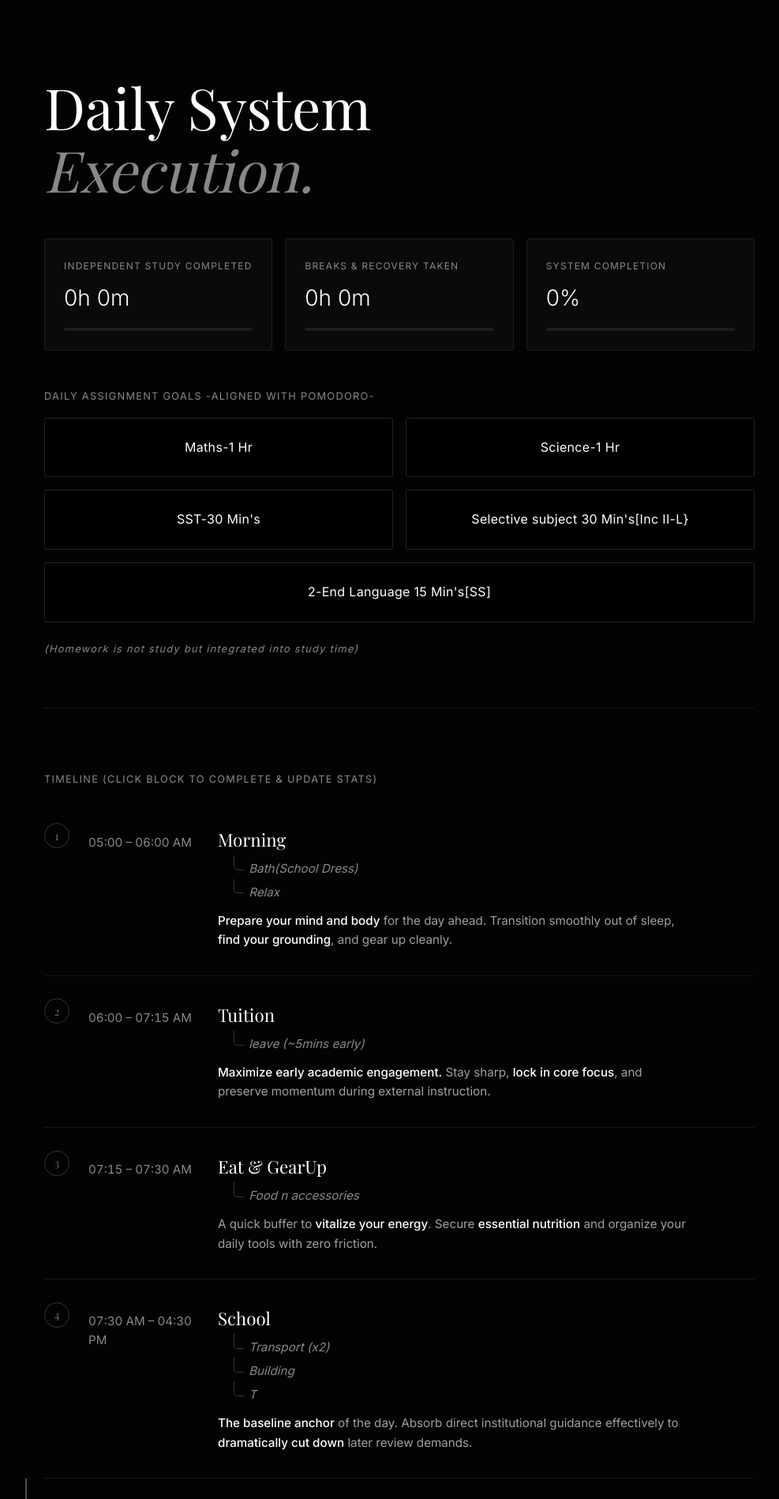
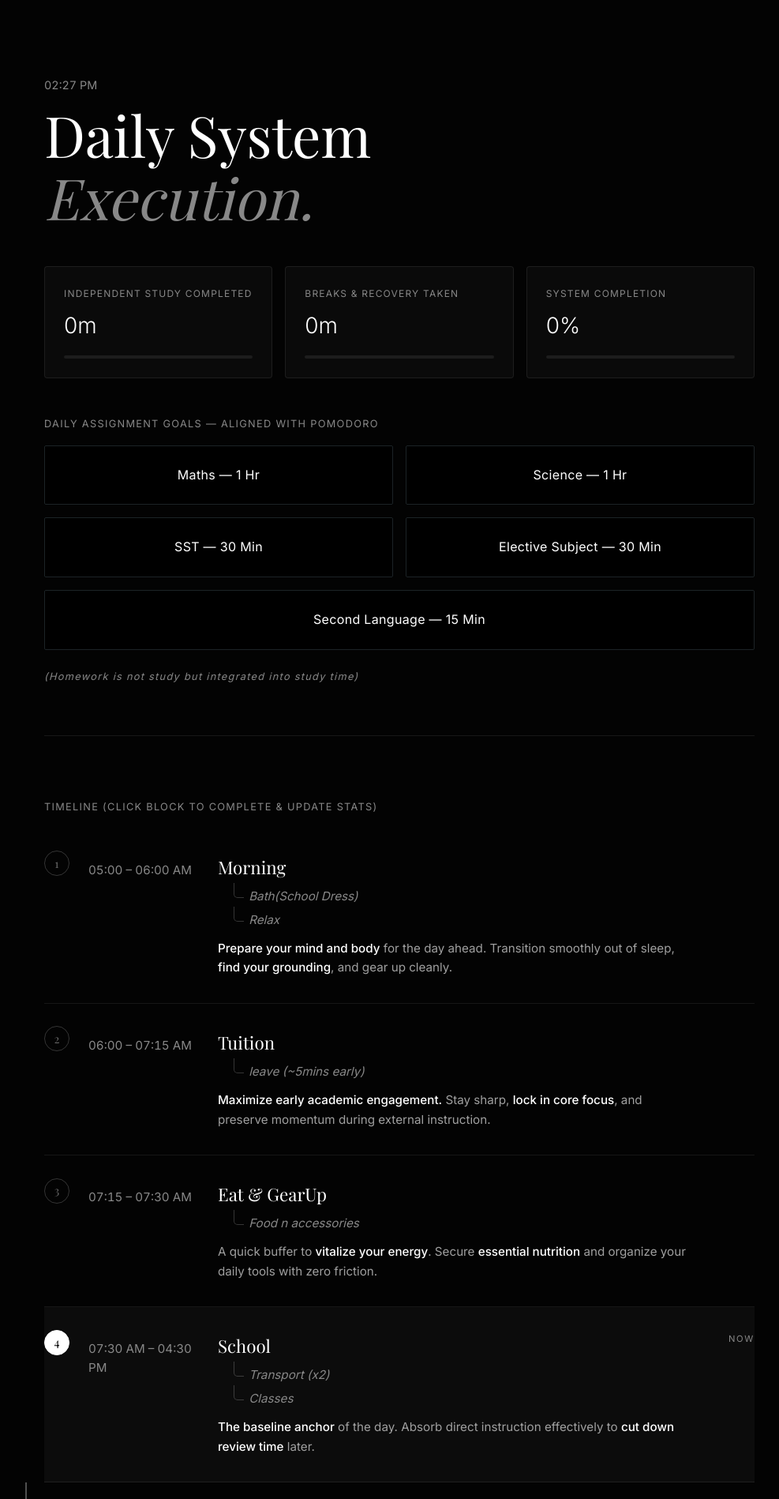
Before and after one commit to TheSusyCoder/Apex-Pinnacle, a plain HTML site: page In-Day Timeblock.html in a window 1280 px wide. Shown: the top 1898 px of the page at 79% size, without its empty margins (134-1121 px from the left). Drawn offline with nearby package versions, Linux system fonts and the light colour scheme; a web font is replaced by a local one.

Commit message:
Add files via upload

```diff
--- a/In-Day Timeblock.html
+++ b/In-Day Timeblock.html
@@ -302,6 +302,32 @@
         .time-row.realized .tree-item::before { border-color: #333; }
         .time-row.realized .row-time { color: #333; }
 
+        /* Current Block Indicator */
+        .time-row.current {
+            background: rgba(255, 255, 255, 0.04);
+        }
+        .time-row.current .row-num {
+            color: #000;
+            background: #fff;
+            border-color: #fff;
+        }
+        .time-row.current::before {
+            content: 'NOW';
+            position: absolute;
+            top: 2rem;
+            right: 0;
+            font-size: 0.7rem;
+            letter-spacing: 0.15em;
+            color: var(--muted-text);
+        }
+
+        .live-clock {
+            font-variant-numeric: tabular-nums;
+            color: var(--muted-text);
+            font-size: 0.9rem;
+            margin-bottom: 0.75rem;
+        }
+
         /* --- System Message Box --- */
         .system-message {
             background: #050505;
@@ -336,6 +362,7 @@
 
     <section class="hero container">
         <div class="load-fade delay-1">
+            <p class="live-clock" id="live-clock"></p>
             <h1>Daily System<br><em>Execution.</em></h1>
         </div>
 
@@ -364,22 +391,22 @@
         </div>
 
         <div class="allocation-section load-fade delay-3">
-            <span class="allocation-label">DAILY ASSIGNMENT GOALS -ALIGNED WITH POMODORO-</span>
+            <span class="allocation-label">Daily Assignment Goals — Aligned with Pomodoro</span>
             <div class="quota-grid">
                 <div class="quota-card" onclick="toggleQuota(this)">
-                    <h4>Maths-1 Hr</h4>
+                    <h4>Maths — 1 Hr</h4>
                 </div>
                 <div class="quota-card" onclick="toggleQuota(this)">
-                    <h4>Science-1 Hr</h4>
+                    <h4>Science — 1 Hr</h4>
                 </div>
                 <div class="quota-card" onclick="toggleQuota(this)">
-                    <h4>SST-30 Min's</h4>
+                    <h4>SST — 30 Min</h4>
                 </div>
                 <div class="quota-card" onclick="toggleQuota(this)">
-                    <h4>Selective subject 30 Min's[Inc II-L}</h4>
+                    <h4>Elective Subject — 30 Min</h4>
                 </div>
                 <div class="quota-card wide" onclick="toggleQuota(this)">
-                    <h4>2-End Language 15 Min's[SS]</h4>
+                    <h4>Second Language — 15 Min</h4>
                 </div>
             </div>
             <span class="allocation-label" style="text-transform: none; margin-top: 1.5rem; display: block; font-style: italic;">(Homework is not study but integrated into study time)</span>
@@ -434,9 +461,8 @@
                     <h2>School</h2>
                     <p>
                         <span class="tree-item">Transport (x2)</span>
-                        <span class="tree-item">Building</span>
-                        <span class="tree-item">T</span>
-                        <span style="display: block; margin-top: 0.75rem; color: #a0a0a0;"><strong>The baseline anchor</strong> of the day. Absorb direct institutional guidance effectively to <strong>dramatically cut down</strong> later review demands.</span>
+                        <span class="tree-item">Classes</span>
+                        <span style="display: block; margin-top: 0.75rem; color: #a0a0a0;"><strong>The baseline anchor</strong> of the day. Absorb direct instruction effectively to <strong>cut down review time</strong> later.</span>
                     </p>
                 </div>
             </div>
@@ -497,7 +523,7 @@
 
     <div class="container scroll-fade">
         <div class="system-message">
-            <p><strong>Systems build success.</strong> Every completed block is a vote for the student you are becoming. The math works perfectly—you have enough time to finish your work, attend classes, and get exactly 7 hours of rest. Trust the system, stick to the timings, and you will secure your 10th-grade goals without burning out.</p>
+            <p><strong>Systems build success.</strong> Every completed block is a vote for the student you're becoming. The math works: you have enough time to finish your work, attend classes, and get a full 7 hours of rest. Trust the system, stick to the timings, and you'll hit your 10th-grade goals without burning out.</p>
         </div>
     </div>
 
@@ -505,6 +531,19 @@
         const TARGET_STUDY = 75 + 180;
         const TARGET_BREAK = 45 + 30;
         const TOTAL_ROWS = 8;
+        const STORAGE_KEY = 'timeblock-progress';
+
+        // Each row's start/end time in minutes-from-midnight, for "current block" + persistence keying
+        const rowSchedule = [
+            { start: 5*60,        end: 6*60 },
+            { start: 6*60,        end: 7*60+15 },
+            { start: 7*60+15,     end: 7*60+30 },
+            { start: 7*60+30,     end: 16*60+30 },
+            { start: 16*60+30,    end: 17*60+15 },
+            { start: 17*60+15,    end: 20*60+15 },
+            { start: 20*60+15,    end: 20*60+45 },
+            { start: 21*60,       end: 24*60+5*60 } // sleep wraps past midnight
+        ];
 
         document.addEventListener("DOMContentLoaded", () => {
             const observer = new IntersectionObserver((entries, obs) => {
@@ -520,15 +559,72 @@
             });
 
             document.querySelectorAll('.scroll-fade').forEach(el => observer.observe(el));
+
+            loadProgress();
+            calculateLiveStats();
+            updateClockAndCurrentBlock();
+            setInterval(updateClockAndCurrentBlock, 30000);
         });
+
+        function todayKey() {
+            const d = new Date();
+            return `${d.getFullYear()}-${d.getMonth()+1}-${d.getDate()}`;
+        }
+
+        function loadProgress() {
+            try {
+                const saved = JSON.parse(localStorage.getItem(STORAGE_KEY) || '{}');
+                if (saved.date !== todayKey()) return; // fresh day, fresh checklist
+                const rows = document.querySelectorAll('.time-row');
+                (saved.completedRows || []).forEach(i => rows[i] && rows[i].classList.add('realized'));
+                const cards = document.querySelectorAll('.quota-card');
+                (saved.completedQuotas || []).forEach(i => cards[i] && cards[i].classList.add('secured'));
+            } catch (e) { /* ignore corrupt storage */ }
+        }
+
+        function saveProgress() {
+            const rows = Array.from(document.querySelectorAll('.time-row'));
+            const cards = Array.from(document.querySelectorAll('.quota-card'));
+            const data = {
+                date: todayKey(),
+                completedRows: rows.map((r, i) => r.classList.contains('realized') ? i : -1).filter(i => i >= 0),
+                completedQuotas: cards.map((c, i) => c.classList.contains('secured') ? i : -1).filter(i => i >= 0)
+            };
+            localStorage.setItem(STORAGE_KEY, JSON.stringify(data));
+        }
+
+        function updateClockAndCurrentBlock() {
+            const now = new Date();
+            const clockEl = document.getElementById('live-clock');
+            if (clockEl) {
+                clockEl.textContent = now.toLocaleTimeString('en-US', { hour: '2-digit', minute: '2-digit' });
+            }
+            const minutesNow = now.getHours() * 60 + now.getMinutes();
+            const rows = document.querySelectorAll('.time-row');
+            rows.forEach((row, i) => {
+                const sched = rowSchedule[i];
+                let isCurrent = false;
+                if (sched) {
+                    if (sched.end > 24*60) {
+                        // wraps past midnight (sleep block)
+                        isCurrent = minutesNow >= sched.start || minutesNow < (sched.end - 24*60);
+                    } else {
+                        isCurrent = minutesNow >= sched.start && minutesNow < sched.end;
+                    }
+                }
+                row.classList.toggle('current', isCurrent);
+            });
+        }
 
         function toggleRow(row) {
             row.classList.toggle('realized');
             calculateLiveStats();
+            saveProgress();
         }
 
         function toggleQuota(card) {
             card.classList.toggle('secured');
+            saveProgress();
         }
 
         function calculateLiveStats() {
```
